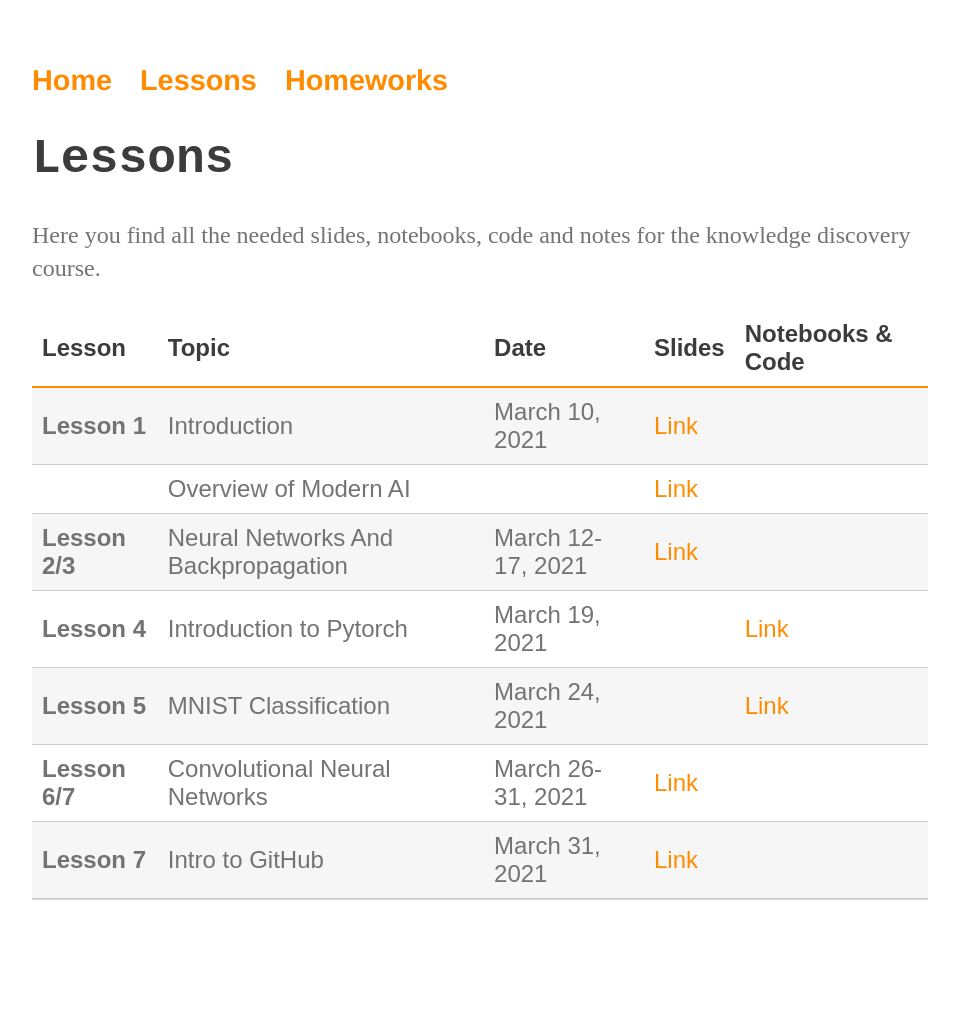
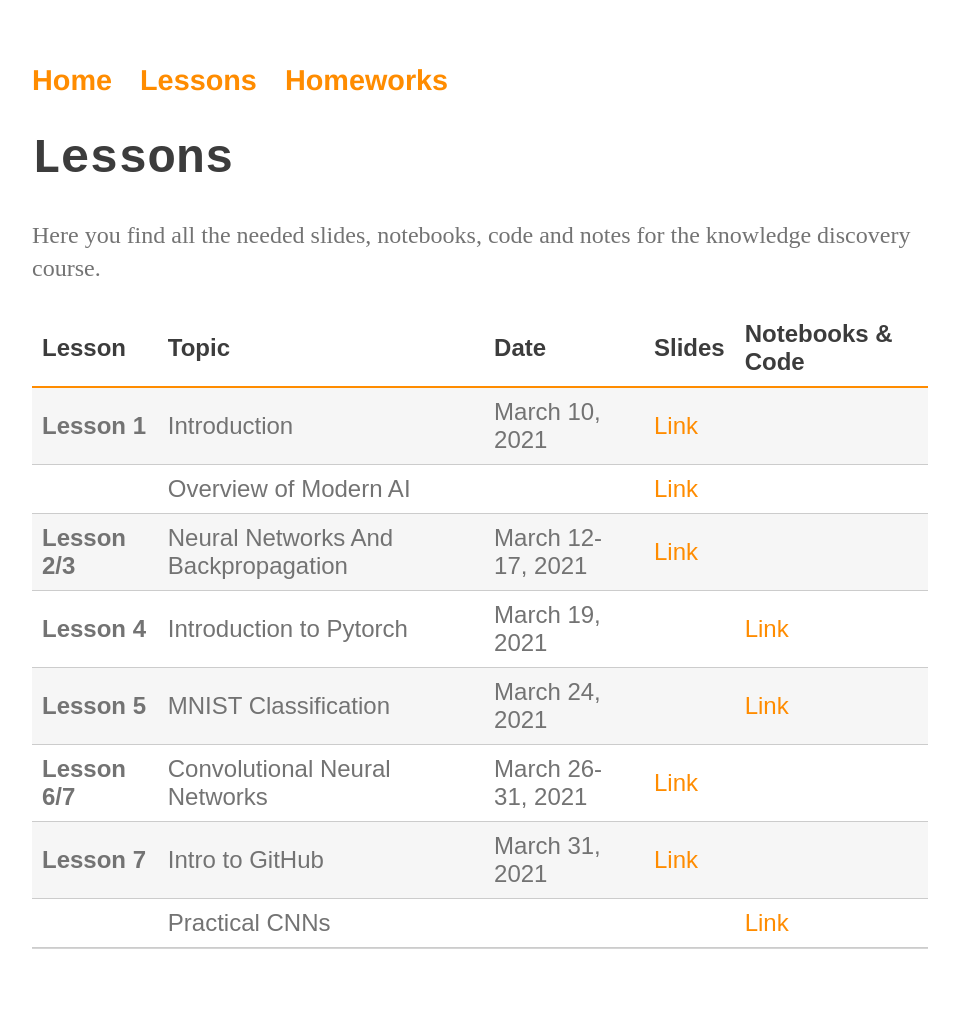
Before and after one commit to perceivelab/knowledge-discovery-course, a Jekyll site: the page built from lezioni.md, in a window 1280 px wide. Shown: the whole page, without its empty margins (160-1119 px from the left). Built offline with Jekyll 4.4.1, drawn with Linux system fonts in a browser that asks for light colours; our own code applies the rules of GitHub Pages for plain Markdown files; before the commit the page ends 960 px from its top, so only the background shows below that.

Commit message:
Update lezioni.md

```diff
--- a/lezioni.md
+++ b/lezioni.md
@@ -11,5 +11,6 @@
 | **Lesson 5** | MNIST Classification | March 24, 2021 |  | [Link](https://colab.research.google.com/drive/1plsg6GZZe1eSIyRtLSTkE1Z-gc_hCoBC?usp=sharing) |
 | **Lesson 6/7** | Convolutional Neural Networks | March 26-31, 2021 | [Link](https://drive.google.com/file/d/1edIOIJfBG3k-p6EBXmkBwT5Sckzf-bB8/view?usp=sharing) |  |
 | **Lesson 7** | Intro to GitHub | March 31, 2021 | [Link](https://drive.google.com/file/d/16NZEy-1Uo_gZGW-5ooNRh7EU6w-JA9vD/view?usp=sharing) |  |
+|  | Practical CNNs |   |  | [Link](https://colab.research.google.com/drive/1a56IU6YCnca-Gv7KMwathvM9nF11XUdm?usp=sharing) |
 
 [404]: /knowledge-discovery-course/fallback
```
